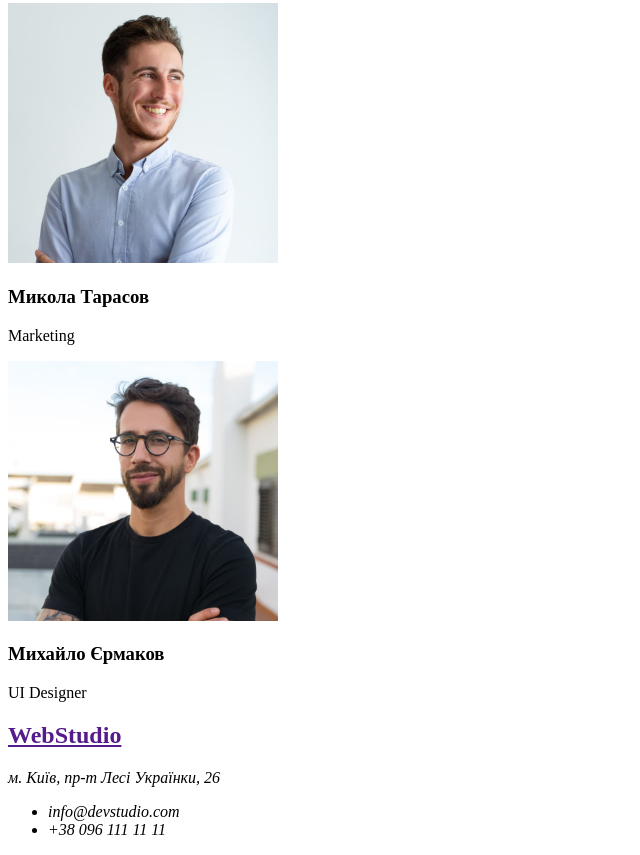
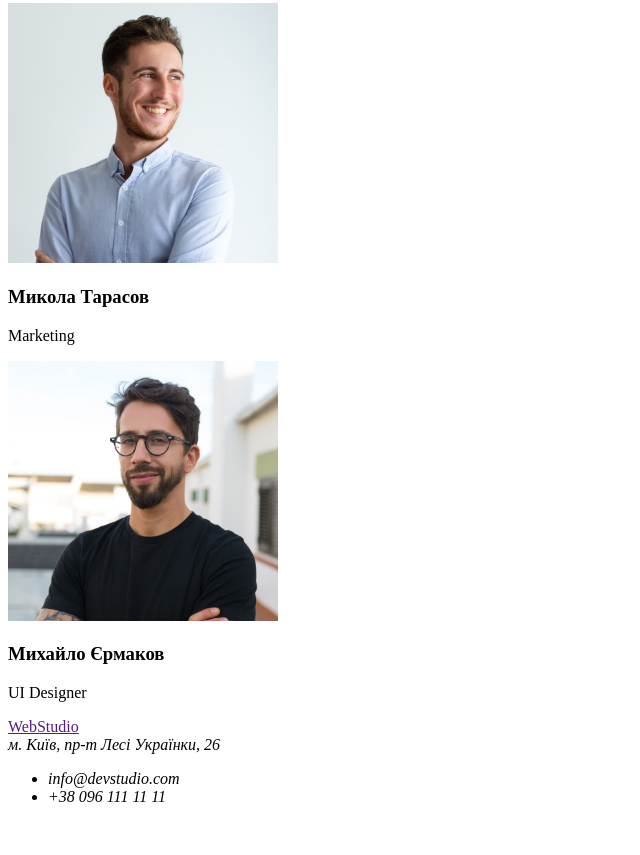
Before and after one commit to rusldrim/goit-markup-hw-01, a plain HTML site: page index.html in a window 1280 px wide. Shown: the part 1702-2557 px from the top of the page, without its empty margins (0-640 px from the left). After the commit the page ends 2524 px from the top, so only its background shows below. Drawn offline with Linux system fonts and the light colour scheme.

Commit message:
Зміна логотипа в футері
Змінив посилання в адресі

```diff
--- a/index.html
+++ b/index.html
@@ -72,7 +72,7 @@
     </main>
     <!--Підвал-->
     <footer>
-        <h2> <a href="">WebStudio</a></h2>
+        <a href="">WebStudio</a>
         <address>
             м. Київ, пр-т Лесі Українки, 26
             <ul>
```
